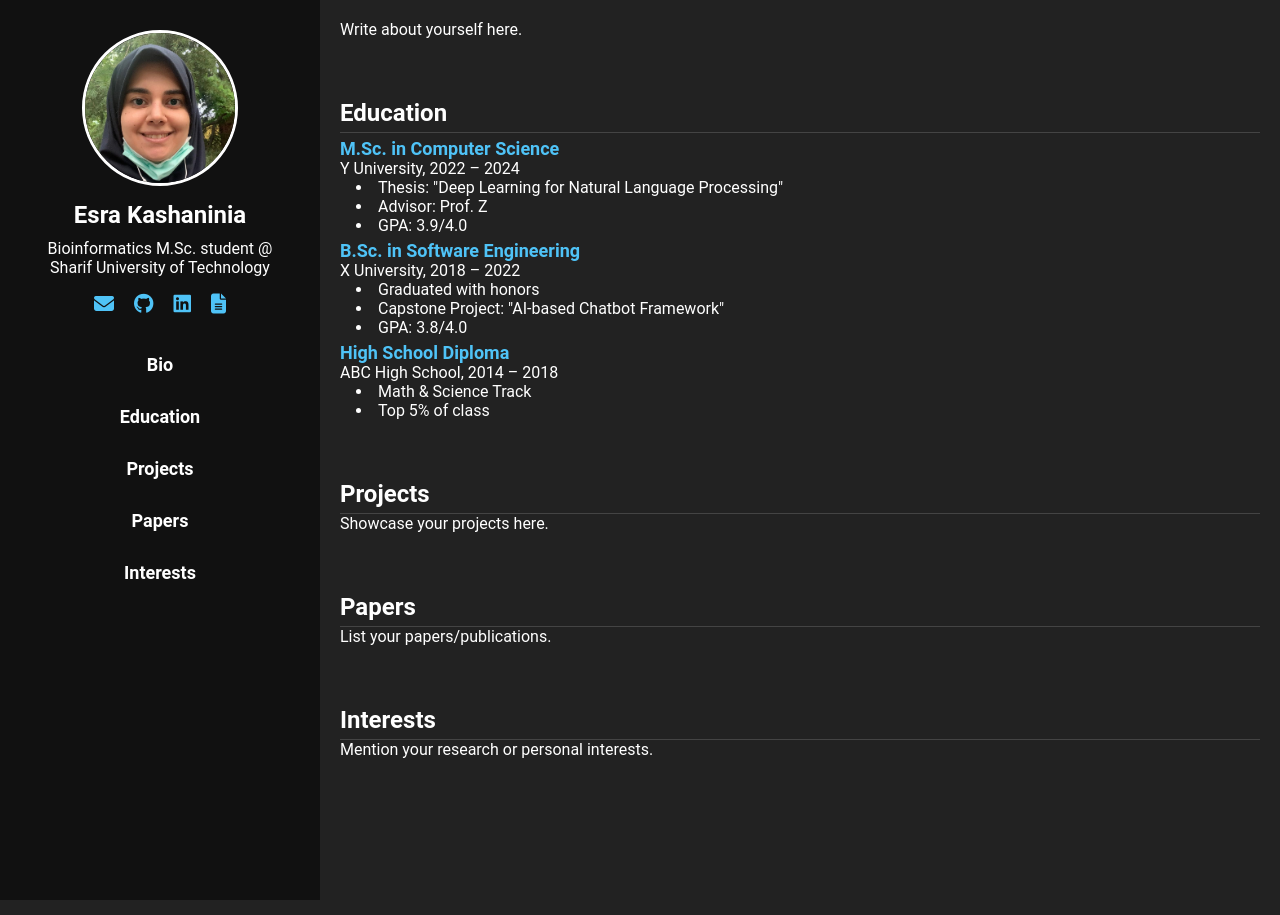
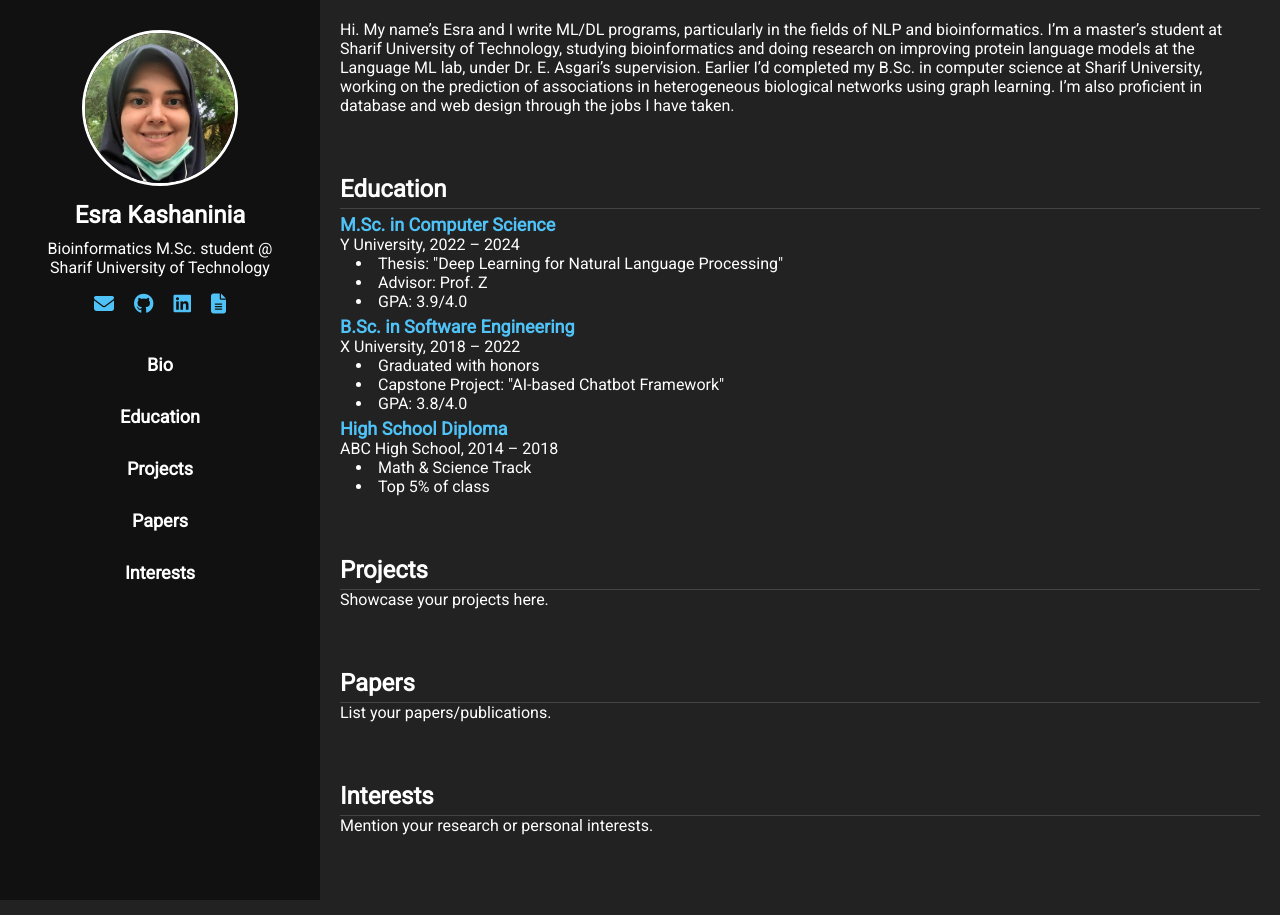
Before and after one commit to Esra-K/Esra-K.github.io, a Jekyll site: the page built from index.md, in a window 1280 px wide. Built offline with Jekyll 4.4.1, drawn with Linux system fonts in a browser that asks for light colours.

Commit message:
added text and font

```diff
--- a/_layouts/default.html
+++ b/_layouts/default.html
@@ -7,6 +7,8 @@
   {% include head.html %}
   <link rel="stylesheet" href="{{ '/assets/css/style.css' | relative_url }}">
   <link rel="stylesheet" href="https://cdnjs.cloudflare.com/ajax/libs/font-awesome/6.5.0/css/all.min.css">
+  <!-- for fonts -->
+  <link href="https://fonts.googleapis.com/css2?family=Roboto&display=swap" rel="stylesheet">
 </head>
 
 <body>
--- a/index.md
+++ b/index.md
@@ -10,7 +10,12 @@
     <a href="#interests">Interests</a>
   </nav> -->
 <div class="main-content">
-  <section id="bio"><h2 class="visually-hidden">Bio</h2><p>Write about yourself here.</p></section>
+  <section id="bio">
+  <h2 class="visually-hidden">Bio</h2>
+  <p>
+  Hi. My name’s Esra and I write ML/DL programs, particularly in the fields of NLP and bioinformatics. I’m a master’s student at Sharif University of Technology, studying bioinformatics and doing research on improving protein language models at the Language ML lab, under Dr. E. Asgari’s supervision. Earlier I’d completed my B.Sc. in computer science at Sharif University, working on the prediction of associations in heterogeneous biological networks using graph learning. I’m also proficient in database and web design through the jobs I have taken.
+  </p>
+  </section>
   <section id="education">
     <h2>Education</h2>
 
```
